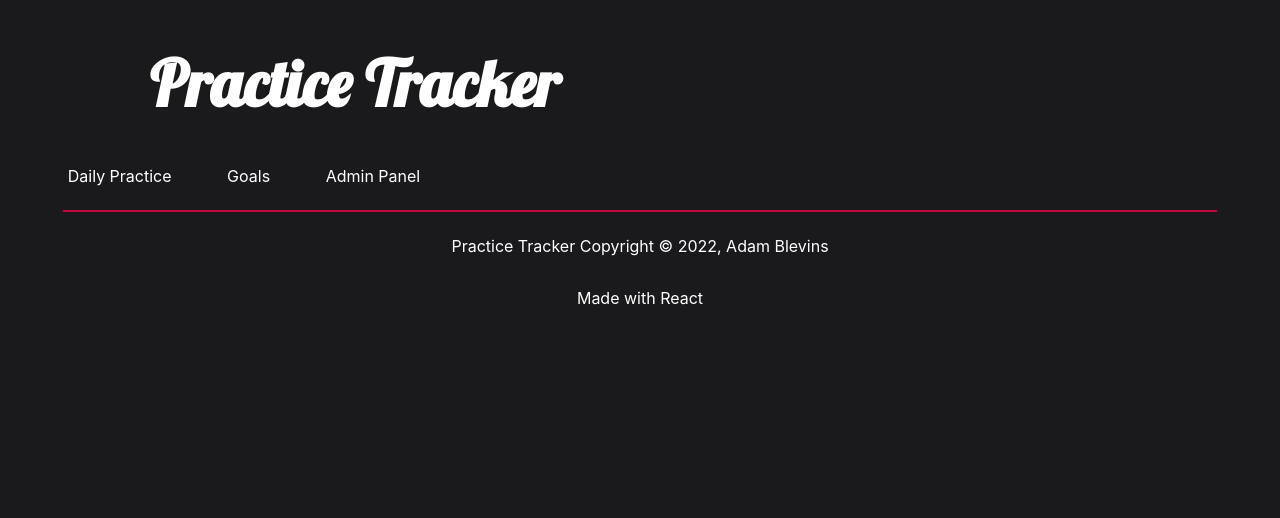
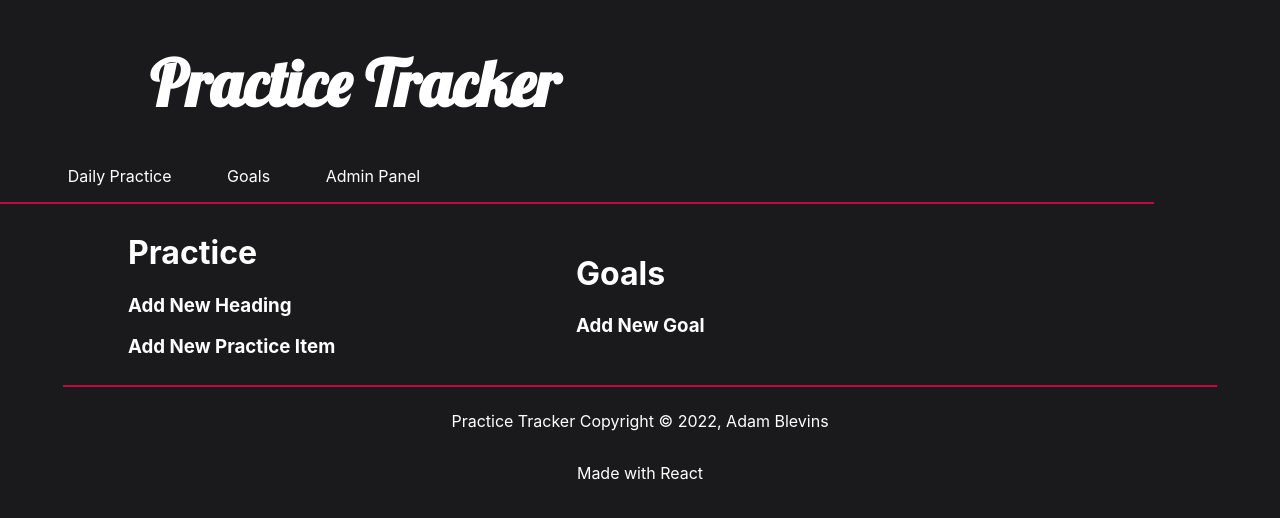
Before and after one commit to blevinspercussion/practice-tracker, a React (Create React App) app: page /adminpanel in a window 1280 px wide. Shown: the top 518 px of the page. Built offline with nearby package versions, Linux system fonts and the light colour scheme; a web font is replaced by a local one.

Commit message:
Added basic framework for AdminPanel component

```diff
--- a/src/App.jsx
+++ b/src/App.jsx
@@ -19,13 +19,13 @@ function App() {
   return (
     <div className="App">
       <Router>
+        <Header />
         <Routes>
           <Route path="/" element={ <Home /> } />
           <Route path="/dailypractice" element={ <DailyPractice /> } />
           <Route path="/goals" element={ <Goals /> } />
           <Route path="/adminpanel" element={ <AdminPanel /> } />
         </Routes>
-        <Header />
       </Router>
       <Footer />
     </div>
--- a/src/components/AdminPanel.jsx
+++ b/src/components/AdminPanel.jsx
@@ -2,8 +2,19 @@ import './components.css';
 
 function AdminPanel () {
     return (
-        <div>
+        <div className='admin-panel'>
+            <div className='admin-sub'>
+                <h1>Practice</h1>
+                <h3>Add New Heading</h3>
 
+
+                <h3>Add New Practice Item</h3>
+            </div>
+
+            <div>
+                <h1 className='admin-sub'>Goals</h1>
+                <h3>Add New Goal</h3>
+            </div>
         </div>
     )
 }
--- a/src/components/NavBar.jsx
+++ b/src/components/NavBar.jsx
@@ -15,6 +15,7 @@ function NavBar () {
                     <li>Admin Panel</li>
                 </Link>
             </ul>
+            <hr />
         </div>
     )
 }
--- a/src/components/components.css
+++ b/src/components/components.css
@@ -43,3 +43,16 @@ hr {
     align-items: center;
     justify-content: center;
 }
+
+.admin-panel {
+    display: flex;
+    align-items: center;
+    justify-content: center;
+    width: 90vw;
+}
+
+.admin-sub {
+    align-items: center;
+    justify-content: space-between;
+    width: 35vw;
+}
```
